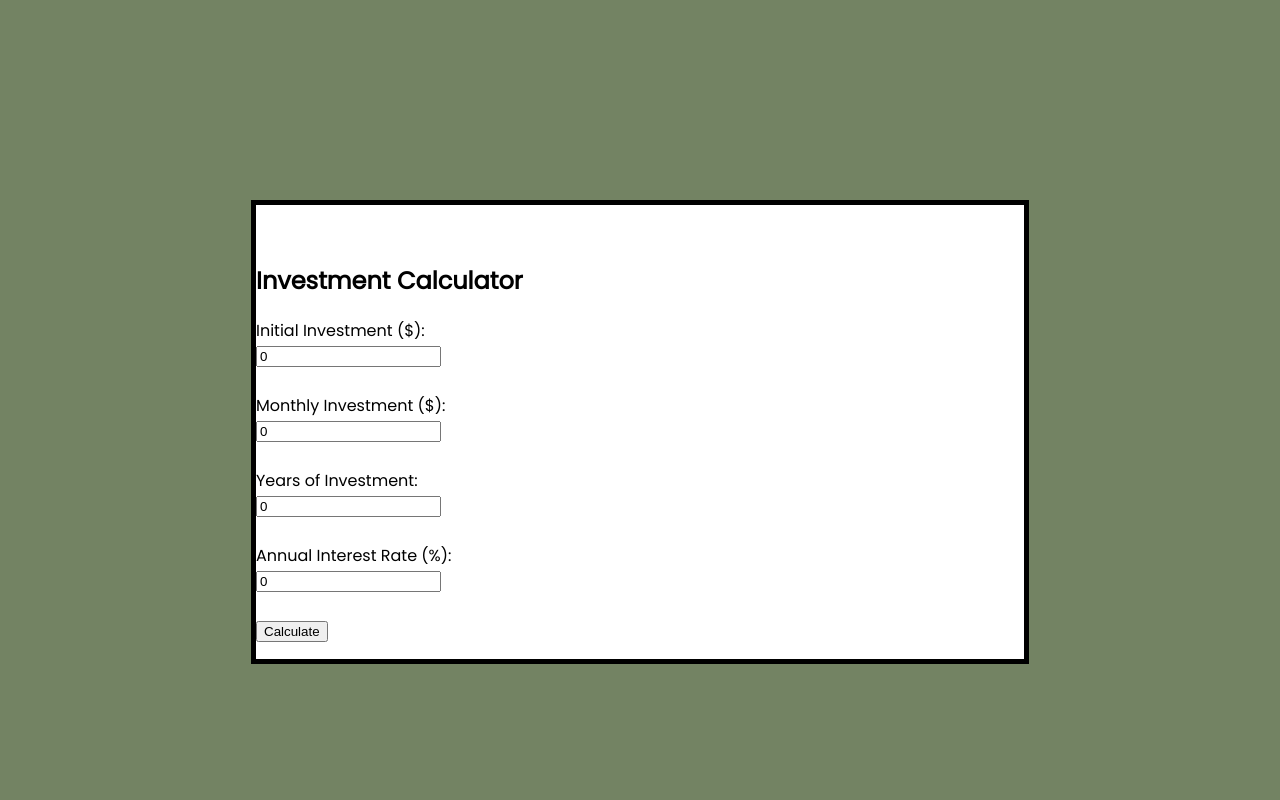
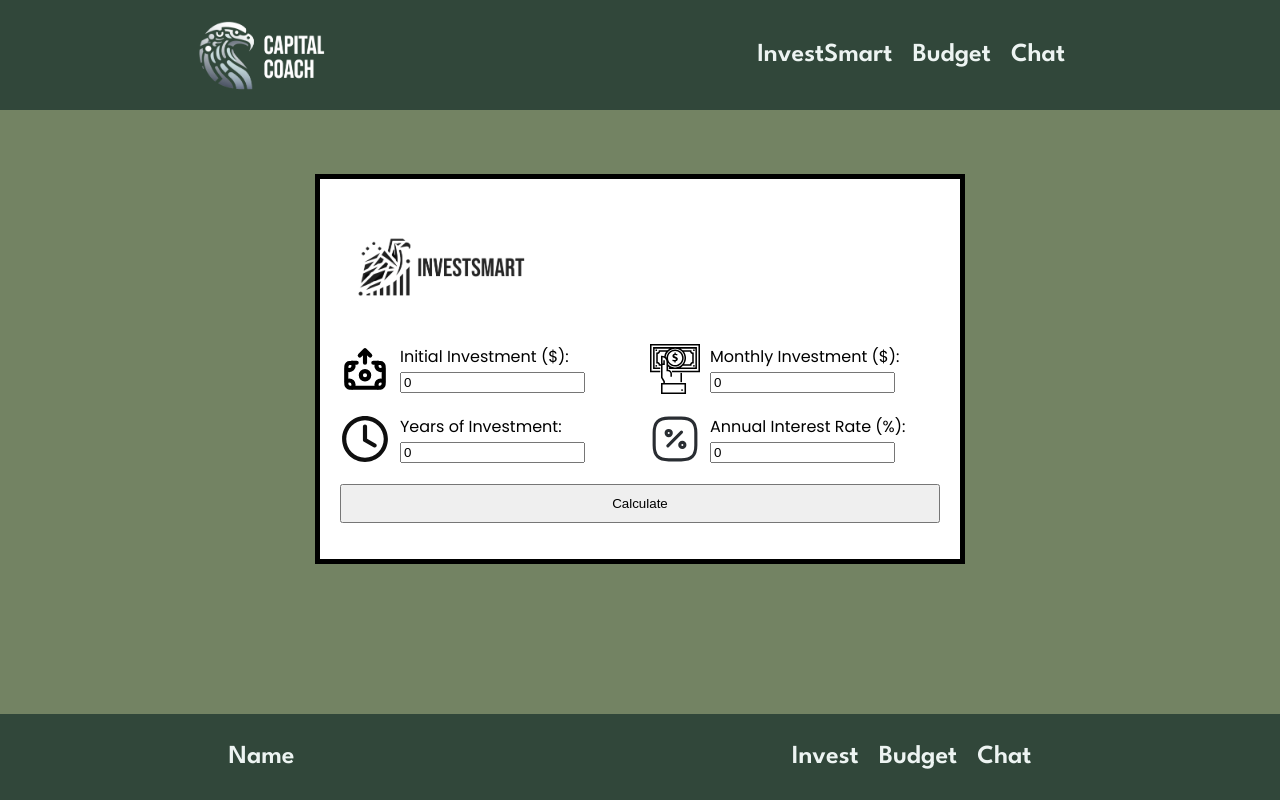
Before and after one commit to tjklint/CapitalCoach, a plain HTML site: page investments/investment.html in a window 1280 px wide. Drawn offline with Linux system fonts and the light colour scheme; files that its build step writes are made by us from their sources.

Commit message:
Added all the assets (pngs + svgs)

```diff
--- /dev/null
+++ b/investments/investment.css
@@ -0,0 +1,32 @@
+#centerBox {
+    max-width: 600px;
+    margin: auto;
+    padding: 20px;
+}
+
+.grid-container {
+    display: grid;
+    grid-template-columns: repeat(2, 1fr);
+    gap: 20px;
+    margin-top: 20px;
+    margin-bottom: 20px;
+}
+
+.investment-item {
+    display: flex;
+    align-items: center;
+    gap: 10px;
+}
+
+.investment-item img {
+    width: 50px; /* Adjust size as needed */
+    height: auto;
+}
+
+button {
+    display: block;
+    width: 100%;
+    padding: 10px;
+    margin-top: 20px; /* Adjust as needed */
+    /* Additional styling for the button */
+}
--- a/investments/investment.html
+++ b/investments/investment.html
@@ -4,8 +4,11 @@
     <meta charset="UTF-8">
     <meta name="viewport" content="width=device-width, initial-scale=1.0">
     <title>Document</title>
-    <script src="./src/script.js" defer></script>
-    <link rel="stylesheet" href="./src/style.css">
+
+    <script src="../src/script.js" defer></script>
+
+    <link rel="stylesheet" href="./investment.css">
+    <link rel="stylesheet" href="../src/style.css">
     <link href="https://fonts.googleapis.com/css2?family=League+Spartan:wght@600&display=swap" rel="stylesheet">
     <link href="https://fonts.googleapis.com/css2?family=League+Spartan:wght@600&family=Poppins&display=swap" rel="stylesheet">
 </head>
@@ -14,10 +17,10 @@
 <body>
     <template id="pageHeaders">
         <header id="header">
-            <p>Name</p>
+            <img src="../assets/SilverLogo.png" alt="Silver Capital Coach Logo">
             <nav>
                 <ul>
-                    <li><a href="./investment.html">Invest</a></li>
+                    <li><a href="./investment.html">InvestSmart</a></li>
                     <li><a href="./budget.htmk">Budget</a></li>
                     <li><a href="./chat.html">Chat</a></li>
                 </ul>
@@ -26,22 +29,43 @@
     </template>
 
     <div id="centerBox">
-        <h2>Investment Calculator</h2>
+        <img src="../assets/InvestSmartBlack.png" alt="Smart Invest Logo">
 
-        <label for="initialInvestment">Initial Investment ($):</label><br>
-        <input type="number" id="initialInvestment" value="0"><br><br>
+        <div class="grid-container">
+            <div class="investment-item">
+                <img src="../assets/initialinvestment.svg" alt="Initial Investment">
+                <div>
+                    <label for="initialInvestment">Initial Investment ($):</label><br>
+                    <input type="number" id="initialInvestment" value="0"><br>
+                </div>
+            </div>
 
-        <label for="monthlyInvestment">Monthly Investment ($):</label><br>
-        <input type="number" id="monthlyInvestment" value="0"><br><br>
+            <div class="investment-item">
+                <img src="../assets/monthlyinvestment.svg" alt="Monthly Investment">
+                <div>
+                    <label for="monthlyInvestment">Monthly Investment ($):</label><br>
+                    <input type="number" id="monthlyInvestment" value="0"><br>
+                </div>
+            </div>
 
-        <label for="years">Years of Investment:</label><br>
-        <input type="number" id="years" value="0"><br><br>
+            <div class="investment-item">
+                <img src="../assets/yearsofinvestment.svg" alt="Years of Investment">
+                <div>
+                    <label for="years">Years of Investment:</label><br>
+                    <input type="number" id="years" value="0"><br>
+                </div>
+            </div>
 
-        <label for="interestRate">Annual Interest Rate (%):</label><br>
-        <input type="number" id="interestRate" value="0" step="0.01"><br><br>
+            <div class="investment-item">
+                <img src="../assets/interest.svg" alt="Annual Interest Rate">
+                <div>
+                    <label for="interestRate">Annual Interest Rate (%):</label><br>
+                    <input type="number" id="interestRate" value="0" step="0.01"><br>
+                </div>
+            </div>
+        </div>
 
         <button onclick="calculateInvestment()">Calculate</button>
-
         <p id="result"></p>
     </div>
 
--- a/src/style.css
+++ b/src/style.css
@@ -69,3 +69,7 @@ nav a:hover {
     padding-top:3%;
     margin-top:5%;
   }
+
+img {
+    height:100px;
+}
```
Also changed, not shown: assets/BlueLogo.png (added), assets/InvestSmart.png (added), assets/InvestSmartBlack.png (added), assets/SilverLogo.png (added), assets/SilverLogoNoText.png (added), assets/initialinvestment.svg (added), assets/interest.svg (added), assets/monthlyinvestment.svg (added), assets/yearsofinvestment.svg (added).
